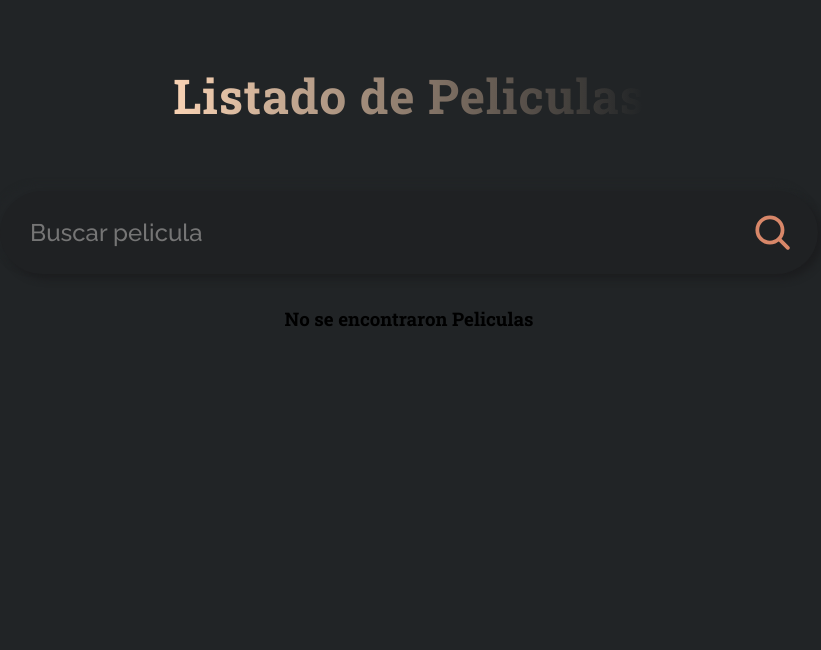
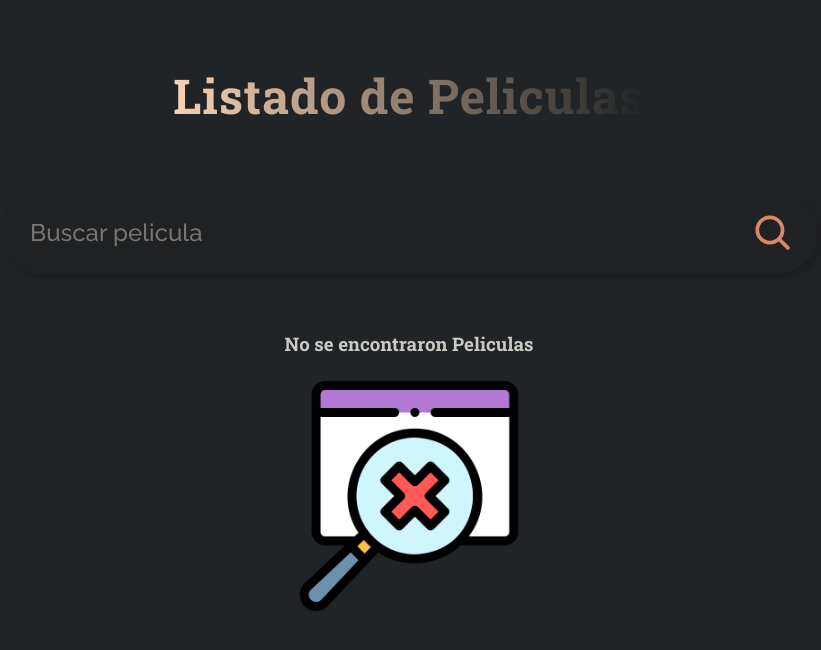
Before and after one commit to VictorAOviedo/AppMoviesSearch, an Angular app: page / in a window 1280 px wide. Shown: the top 650 px of the page, without its empty margins (231-1052 px from the left). Built offline with nearby package versions, Linux system fonts and the light colour scheme.

Commit message:
buscando pelicula por medio de boton

```diff
--- a/src/app/components/movies/movies.component.css
+++ b/src/app/components/movies/movies.component.css
@@ -0,0 +1,8 @@
+h3{
+    color: rgb(203, 201, 198);
+    padding: 25px;
+}
+
+.sinResultado{
+    width: 20%;
+}
--- a/src/app/components/movies/movies.component.html
+++ b/src/app/components/movies/movies.component.html
@@ -9,5 +9,6 @@
     </div>
     <ng-template #empty class="empty">
         <h3>No se encontraron Peliculas</h3>
+        <img class="sinResultado"  src="../../../assets/sinResultado.png" alt="Sin resultados">
     </ng-template>
 </div>
--- a/src/app/components/movies/movies.component.ts
+++ b/src/app/components/movies/movies.component.ts
@@ -16,7 +16,12 @@ export class MoviesComponent {
   getMovies(searchTerm: string) {
     this.movieService.getMovies(searchTerm).subscribe(data => {
       console.log(data);
-      this.movies = data.Search;
+      if (data.Response === "False") {
+        this.movies = [];
+      } else {
+        this.movies = data.Search;
+      }
+
     })
   }
 
```
Also changed, not shown: src/assets/sinResultado.png (added).
